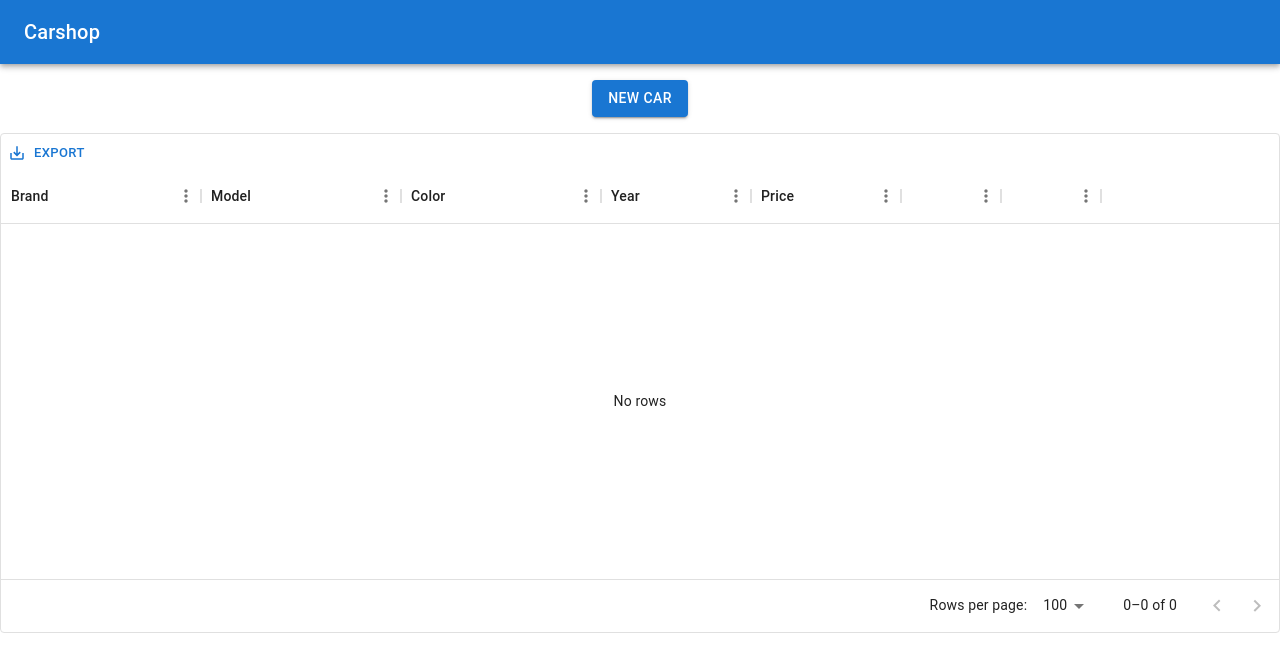
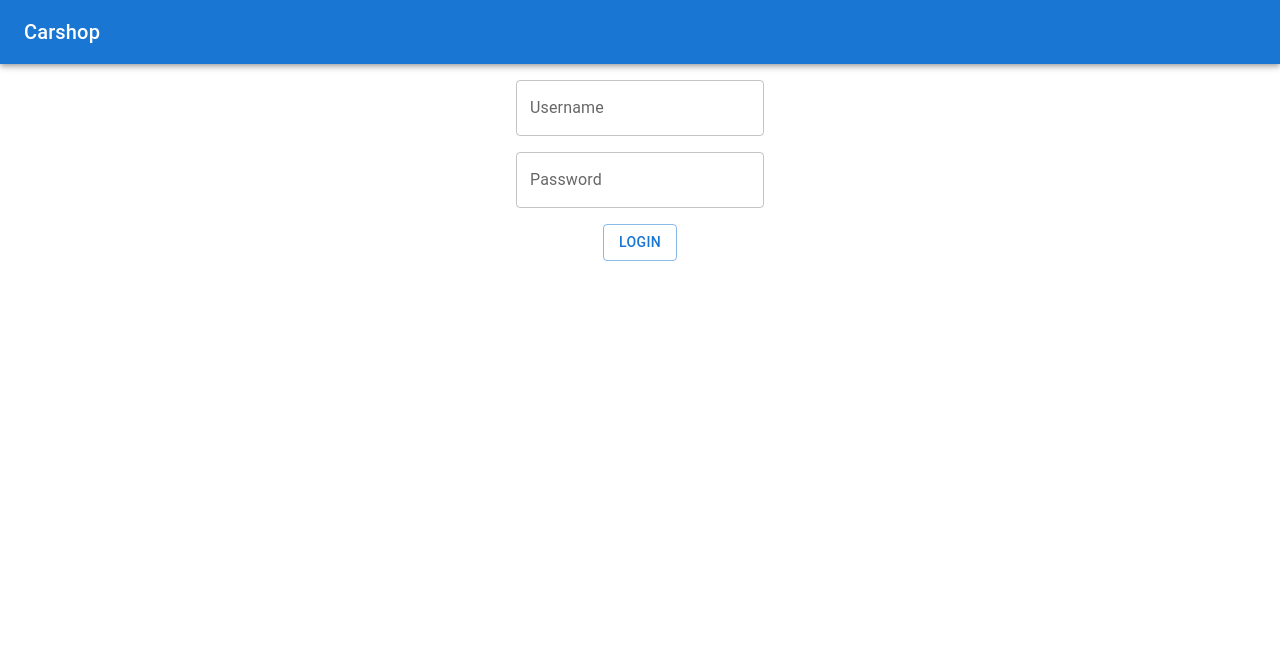
Before and after one commit to junbok1104/junbok1104-reactAndJavaProject-Front, a React (Create React App) app: page / in a window 1280 px wide. Shown: the top 672 px of the page. Built offline with nearby package versions, Linux system fonts and the light colour scheme; no server answers.

Commit message:
JWT를 이용한 프론트엔드 보호 및 로그인, 로그아웃 기능 추가

```diff
--- a/src/App.js
+++ b/src/App.js
@@ -1,10 +1,10 @@
 import { AppBar, Toolbar, Typography } from '@mui/material';
 import './App.css';
 import Carlist from './Carlist';
+import Login from './Login';
 
 
 function App() {
-
   return (
       <div className='App'>
         <AppBar position='static'>
@@ -12,7 +12,7 @@ function App() {
             <Typography variant='h6'>Carshop</Typography>
           </Toolbar>
         </AppBar>
-        <Carlist />
+        <Login />
       </div>
   );
 }
--- a/src/Carlist.js
+++ b/src/Carlist.js
@@ -2,11 +2,13 @@
 import React, { useEffect, useState } from 'react';
 import { SERVER_URL } from './constant';
 import { DataGrid, GridDeleteIcon, GridToolbarContainer, GridToolbarExport, gridClasses } from '@mui/x-data-grid';
-import { IconButton, Snackbar, Stack} from '@mui/material';
+import { IconButton, Snackbar, Stack, Switch} from '@mui/material';
 import AddCar from './AddCar';
 import EditCar from './EditCar';
+import Login from './Login';
+import { Route } from 'react-router-dom';
 
-function Carlist() {
+function Carlist(props) {
 
     // 자동차 정보를 담을 상태 객체, 비어있는 배열을 기본값
     const [cars, setCars] = useState([]);
@@ -14,15 +16,22 @@ function Carlist() {
     // 삭제결과를 알려주는 알림 메시지 상태값
     const [open, setOpen] = useState(false);
 
+    // 로그아웃용 상태값
+    const [isAuthenticated, setAuth] = useState(props.data);
+
     // 업데이트되면 새로 호출을 하기 위해 useEffect 사용
     useEffect(() => {
         fetchCars();
     }, []);
 
-
     // 첫번 째 렌더링 후에 한번만 실행. JSON 응답 데이터 있는 자동차 데이터는 cars 상태에 저장
     const fetchCars = () => {
-        fetch( SERVER_URL+'api/cars')
+        //세션 저장소에서 토큰을 읽고 Authorization 헤더에 이를 포함
+        const token = sessionStorage.getItem('jwt')
+
+        fetch( SERVER_URL+'api/cars', {
+            headers : {'Authorization': token}
+        })
         .then(response => response.json())
         .then(data => setCars(data._embedded.cars))
         .catch(err => console.error(err));
@@ -30,7 +39,11 @@ function Carlist() {
 
     const onDelclick = (url) => {
         if(window.confirm("Are you sure to delete?")) {
-            fetch(url, {method: 'DELETE'})
+            const token = sessionStorage.getItem('jwt')
+
+            fetch(url, {method: 'DELETE',
+                headers : {'Authorization': token}
+            })
             .then(response => {
                 if(response.ok) {
                     fetchCars();
@@ -68,10 +81,12 @@ function Carlist() {
 
     // 새로운 자동차 추가
     const addCar = (car) => {
+        const token = sessionStorage.getItem('jwt')
+
         fetch(SERVER_URL + 'api/cars',
         {
             method : 'POST',
-            headers : {'Content-Type': 'application/json'},
+            headers : {'Content-Type': 'application/json','Authorization': token},
             body: JSON.stringify(car)
         })
         .then(response => {
@@ -86,10 +101,12 @@ function Carlist() {
 
     // 자동차 업데이트
     const updateCar = (car, link) => {
+        const token = sessionStorage.getItem('jwt')
+
         fetch(link ,
             {
                 method: 'PUT',
-                headers: {'Content-Type':'application/json'},
+                headers: {'Content-Type':'application/json', 'Authorization': token},
                 body: JSON.stringify(car)
             })
             .then(response => {
@@ -102,14 +119,23 @@ function Carlist() {
             .catch(err => console.error(err))
     }
 
+    const logout = () => {
+        sessionStorage.removeItem("jwt");
+        setAuth(false);
+    }
+
     function CustomToolbar() {
         return (
             <GridToolbarContainer className={gridClasses.toolbarContainer}>
                 <GridToolbarExport />
+                <IconButton onClick={logout}>Logout</IconButton>
             </GridToolbarContainer>
         )
     }
 
+    if(!isAuthenticated) {
+        return <Login />
+    }else {
         return(
             <React.Fragment>
                 <Stack mt={2} mb={2}>
@@ -122,5 +148,6 @@ function Carlist() {
             </React.Fragment>
         );
     }
+}
 
 export default Carlist;
--- /dev/null
+++ b/src/Login.js
@@ -0,0 +1,62 @@
+import { Button, IconButton, Snackbar, Stack, TextField } from "@mui/material";
+import { useState } from "react";
+import { SERVER_URL } from "./constant";
+import Carlist from "./Carlist";
+
+
+function Login(props) {
+    console.log(props);
+    const [user, setUser] = useState({
+        username : '',
+        password : ''
+    })
+
+    const [isAuthenticated, setAuth] = useState(false);
+
+    const [open, setOpen] = useState(false);
+
+    const handleChange = (event) => {
+        setUser({...user, [event.target.name]: event.target.value});
+    }
+
+    const login = () => {
+        fetch(SERVER_URL + 'login', {
+            method : 'POST',
+            headers : {'Content-Type': 'application/json'},
+            body : JSON.stringify(user)
+        })
+        .then(response => {
+            const jwtToken = response.headers.get('Authorization');
+
+            if(jwtToken !== null ) {
+                sessionStorage.setItem("jwt",jwtToken);
+                setAuth(true);
+                console.log(jwtToken)
+            }else {
+                setOpen(true);
+            }
+        })
+        .catch(err => console.error(err));
+    }
+
+    console.log(isAuthenticated)
+    if(isAuthenticated) {
+
+        return <Carlist data={isAuthenticated}></Carlist>
+    }else {
+        return(
+
+            <div>
+                <Snackbar open={open} autoHideDuration={3000} onClose={() => setOpen(false)} message="Login failed: Check your username and password" />
+                <Stack spacing={2} alignItems='center' mt={2}>
+                    <TextField name="username" label="Username" onChange={handleChange}/>
+                    <TextField name="password" label="Password" onChange={handleChange}/>
+                    <Button variant="outlined" color="primary" onClick={login}>Login</Button>
+                </Stack>
+            </div>
+        );
+    }
+}
+
+
+export default Login;
```
Lines whose indentation alone changed are shown as unchanged.
